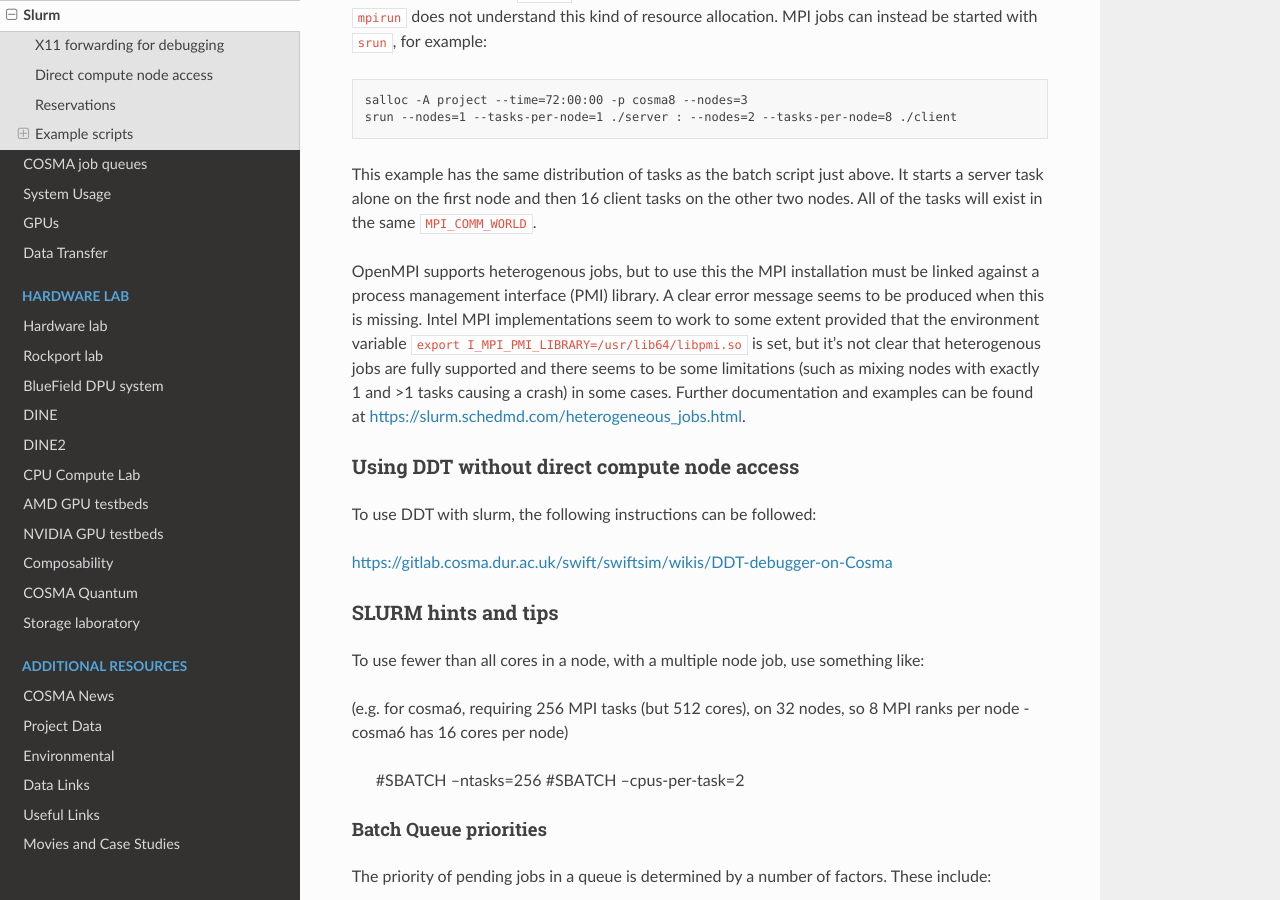
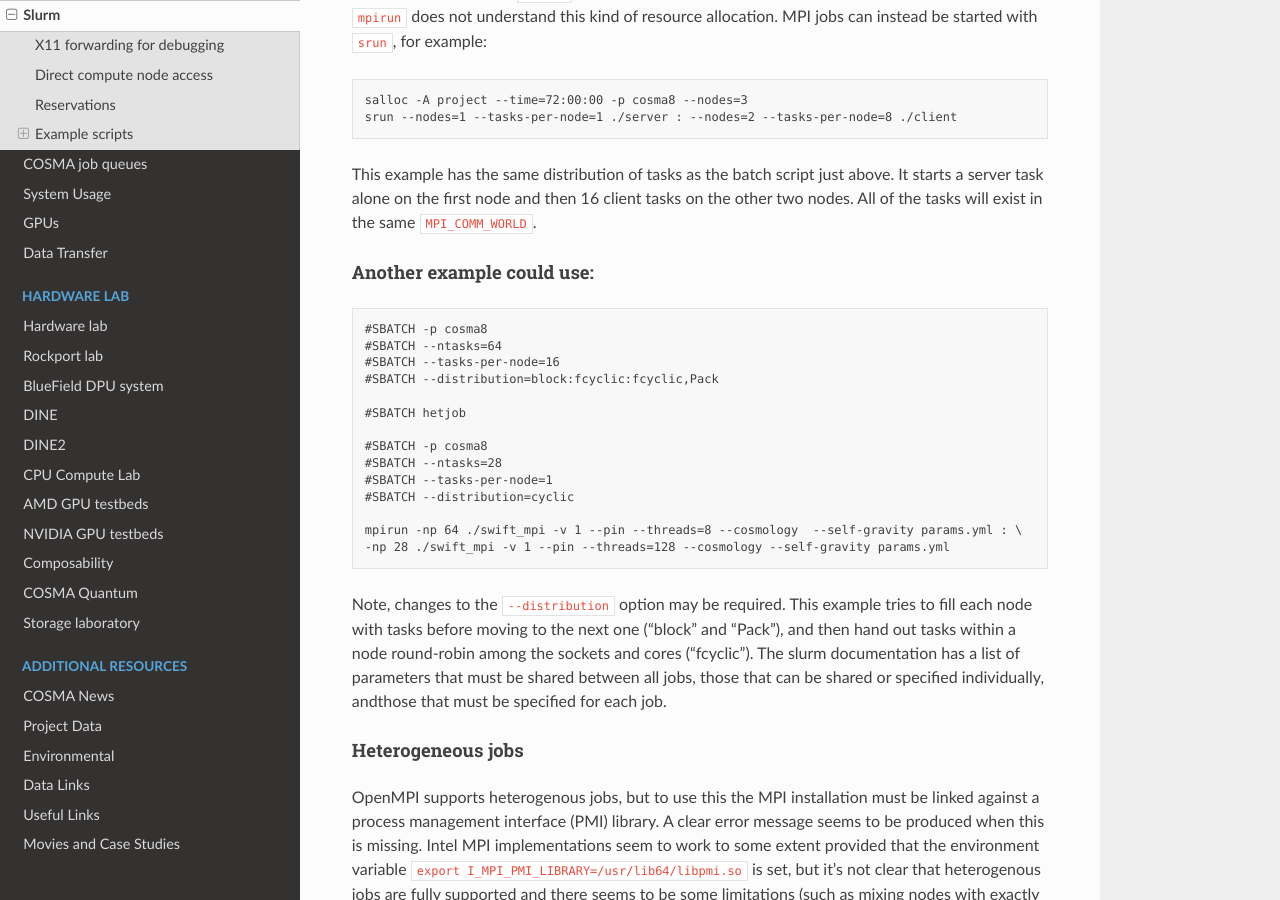
Before and after one commit to agb32/cosmadoc, a Sphinx documentation site: the page built from docs/source/slurm.md, in a window 1280 px wide and 900 px high, scrolled down 4470 px. Built offline with Sphinx 7.4.7 and the Read the Docs theme 2.0.0, drawn with Linux system fonts in a browser that asks for light colours.

Commit message:
Updated heterogeneous jobs

```diff
--- a/docs/source/slurm.md
+++ b/docs/source/slurm.md
@@ -174,6 +174,27 @@ This example requests one node where one task will run and two additional nodes
 
 This example has the same distribution of tasks as the batch script just above. It starts a server task alone on the first node and then 16 client tasks on the other two nodes. All of the tasks will exist in the same `MPI_COMM_WORLD`.
 
+#### Another example could use:
+
+    #SBATCH -p cosma8
+    #SBATCH --ntasks=64
+    #SBATCH --tasks-per-node=16
+    #SBATCH --distribution=block:fcyclic:fcyclic,Pack
+
+    #SBATCH hetjob
+
+    #SBATCH -p cosma8
+    #SBATCH --ntasks=28
+    #SBATCH --tasks-per-node=1
+    #SBATCH --distribution=cyclic
+
+    mpirun -np 64 ./swift_mpi -v 1 --pin --threads=8 --cosmology  --self-gravity params.yml : \
+    -np 28 ./swift_mpi -v 1 --pin --threads=128 --cosmology --self-gravity params.yml
+
+Note, changes to the `--distribution` option may be required.  This example tries to fill each node with tasks before moving to the next one ("block" and "Pack"), and then hand out tasks within a node round-robin among the sockets and cores ("fcyclic").  The slurm documentation has a list of parameters that must be shared between all jobs, those that can be shared or specified individually, andthose that must be specified for each job.
+
+#### Heterogeneous jobs
+
 OpenMPI supports heterogenous jobs, but to use this the MPI installation must be linked against a process management interface (PMI) library. A clear error message seems to be produced when this is missing. Intel MPI implementations seem to work to some extent provided that the environment variable `export I_MPI_PMI_LIBRARY=/usr/lib64/libpmi.so` is set, but it's not clear that heterogenous jobs are fully supported and there seems to be some limitations (such as mixing nodes with exactly 1 and >1 tasks causing a crash) in some cases. Further documentation and examples can be found at [https://slurm.schedmd.com/heterogeneous_jobs.html](https://slurm.schedmd.com/heterogeneous_jobs.html).
 
 ### Using DDT without direct compute node access
```
